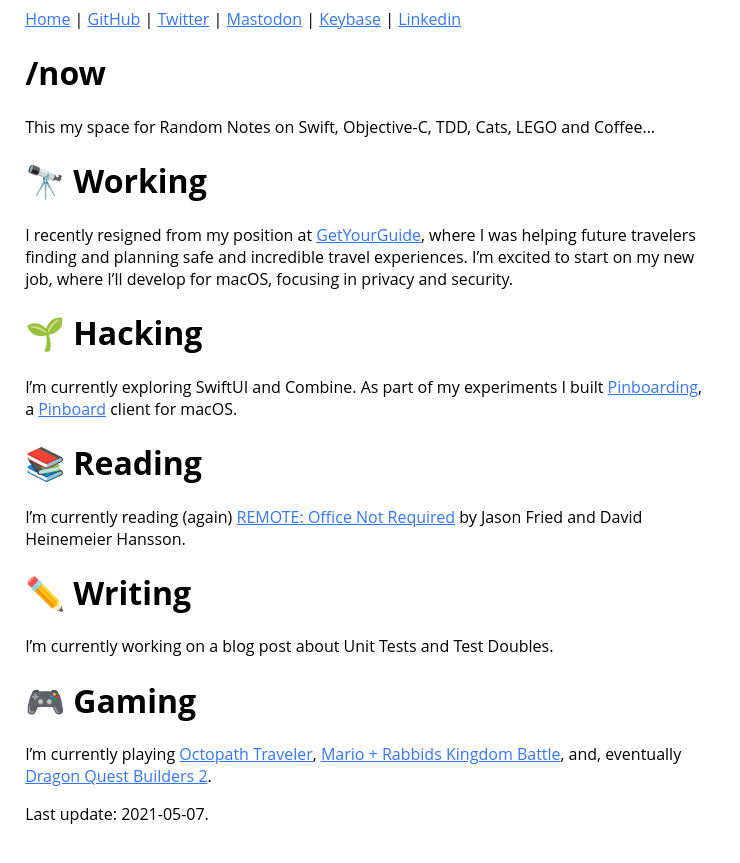
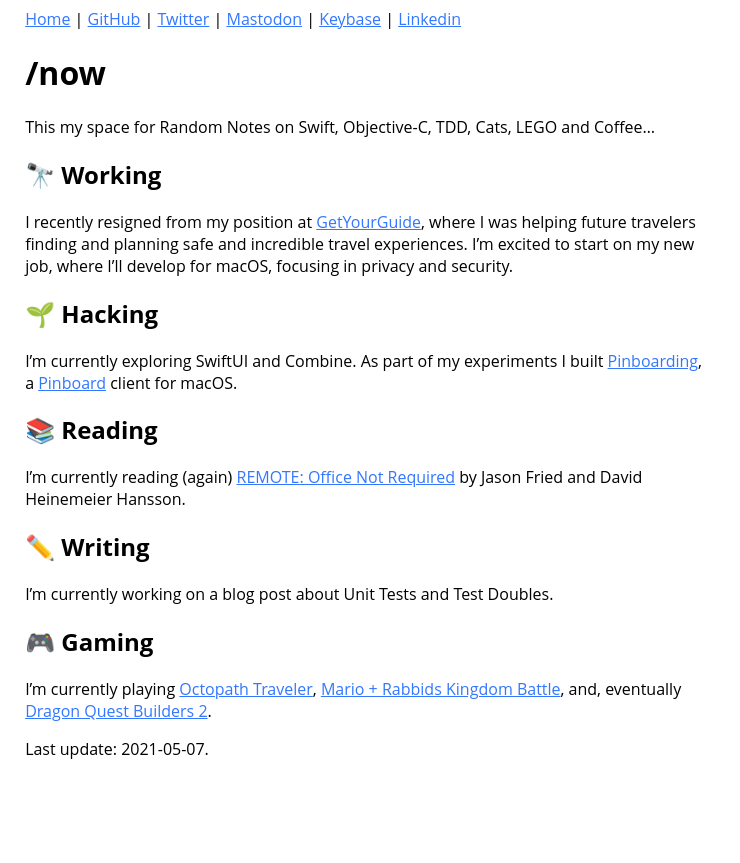
Before and after one commit to otaviocc/otaviocc.github.com, a Jekyll site: the page built from now.md, in a window 1280 px wide. Shown: the top 863 px of the page, without its empty margins (0-740 px from the left). Built offline with Jekyll 4.4.1, drawn with Linux system fonts in a browser that asks for light colours.

Commit message:
Update /now page

```diff
--- a/now.md
+++ b/now.md
@@ -4,23 +4,23 @@ title: /now
 permalink: /now/
 ---
 
-# 🔭 Working
+## 🔭 Working
 
 I recently resigned from my position at [GetYourGuide](http://www.getyourguide.com/), where I was helping future travelers finding and planning safe and incredible travel experiences. I'm excited to start on my new job, where I'll develop for macOS, focusing in privacy and security.
 
-# 🌱 Hacking
+## 🌱 Hacking
 
 I’m currently exploring SwiftUI and Combine. As part of my  experiments I built [Pinboarding](https://github.com/otaviocc/Pinboarding), a [Pinboard](https://pinboard.in/) client for macOS.
 
-# 📚 Reading
+## 📚 Reading
 
 I'm currently reading (again) [REMOTE: Office Not Required](https://basecamp.com/books/remote) by Jason Fried and David Heinemeier Hansson.
 
-# ✏️ Writing
+## ✏️ Writing
 
 I'm currently working on a blog post about Unit Tests and Test Doubles.
 
-# 🎮 Gaming
+## 🎮 Gaming
 
 I’m currently playing [Octopath Traveler](https://en.wikipedia.org/wiki/Octopath_Traveler), [Mario + Rabbids Kingdom Battle](https://en.wikipedia.org/wiki/Mario_%2B_Rabbids_Kingdom_Battle), and, eventually [Dragon Quest Builders 2](https://en.wikipedia.org/wiki/Dragon_Quest_Builders_2).
 
```
